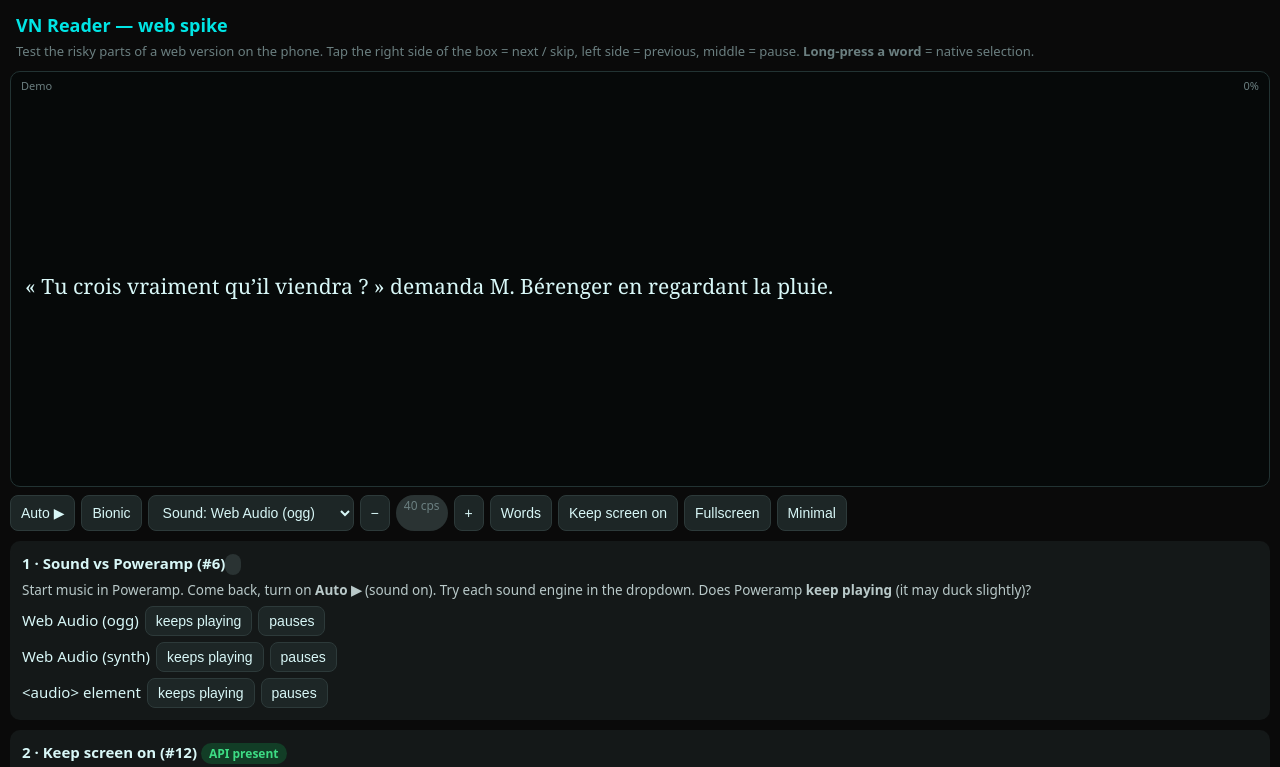
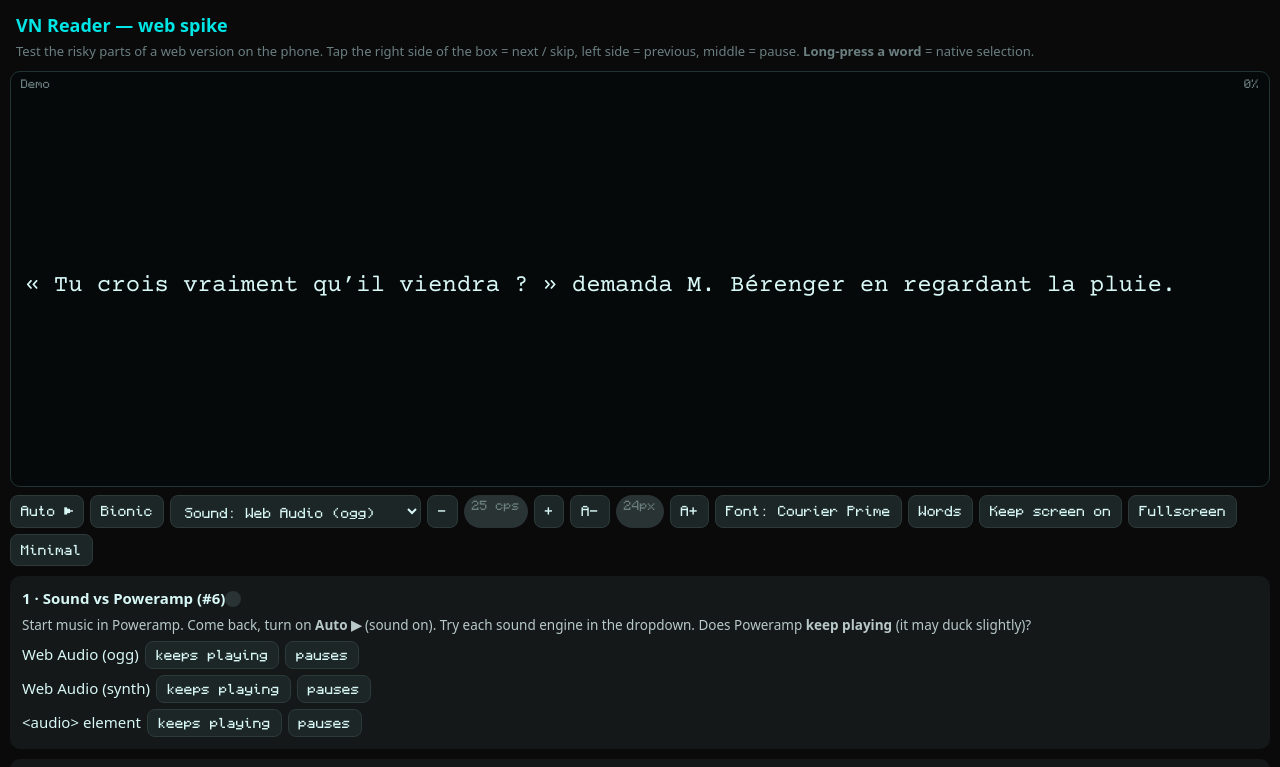
Before and after one commit to reyesvictor/my-vn-reader-web-app, a plain HTML site: page spike/index.html in a window 1280 px wide. Shown: the top 767 px of the page. Drawn offline with Linux system fonts and the light colour scheme.

Commit message:
feat(spike): owner defaults, self-hosted fonts, font size control
- defaults: 25 cps, Courier Prime 24px, line height 1.5, left aligned
- menu + status bar in Monocraft; A-/A+ font size; font cycle
- settings persisted in localStorage; fonts cached by the service worker

Co-Authored-By: Claude Opus 5.5 <noreply@anthropic.com>

```diff
--- a/spike/index.html
+++ b/spike/index.html
@@ -8,7 +8,12 @@
 <link rel="icon" href="icon-192.png">
 <title>VN Reader — web spike</title>
 <style>
-  :root { --bg:#0a0a0a; --fg:#d8f7f7; --accent:#00e5e5; --dim:#6b7f80; --card:#141818; --ok:#3ddc84; --ko:#ff5c5c; --warn:#ffb000; }
+  @font-face { font-family:'Courier Prime'; src:url(../fonts/CourierPrime-Regular.ttf); font-display:swap; }
+  @font-face { font-family:'Courier Prime'; src:url(../fonts/CourierPrime-Bold.ttf); font-weight:700; font-display:swap; }
+  @font-face { font-family:'Courier Prime'; src:url(../fonts/CourierPrime-Italic.ttf); font-style:italic; font-display:swap; }
+  @font-face { font-family:'Monocraft'; src:url(../fonts/Monocraft.ttf); font-display:swap; }
+  @font-face { font-family:'Monocraft'; src:url(../fonts/Monocraft-Bold.ttf); font-weight:700; font-display:swap; }
+  :root { --read-font:'Courier Prime', 'Courier New', monospace; --read-size:24px; --read-lh:1.5; --read-align:left; --ui-font:'Monocraft', monospace; --bg:#0a0a0a; --fg:#d8f7f7; --accent:#00e5e5; --dim:#6b7f80; --card:#141818; --ok:#3ddc84; --ko:#ff5c5c; --warn:#ffb000; }
   * { box-sizing: border-box; }
   html, body { margin:0; background:var(--bg); color:var(--fg); font:15px/1.45 system-ui, sans-serif; }
   body { padding: env(safe-area-inset-top) 0 40px; }
@@ -18,9 +23,9 @@
 
   /* Reader demo */
   #reader { position:relative; height:52vh; margin:0 10px; border:1px solid #233; border-radius:10px; background:#060909; overflow:hidden; }
-  #hud { position:absolute; top:6px; left:10px; right:10px; display:flex; justify-content:space-between; font-size:11px; color:var(--dim); pointer-events:none; }
+  #hud { position:absolute; top:6px; left:10px; right:10px; display:flex; justify-content:space-between; font:11px var(--ui-font); color:var(--dim); pointer-events:none; }
   #textBox { position:absolute; inset:26px 14px 12px; overflow-y:auto; display:flex; flex-direction:column; }
-  #text { margin:auto 0; font:21px/1.55 Georgia, serif; white-space:pre-wrap; -webkit-user-select:text; user-select:text; }
+  #text { margin:auto 0; font-family:var(--read-font); font-size:var(--read-size); line-height:var(--read-lh); text-align:var(--read-align); white-space:pre-wrap; -webkit-user-select:text; user-select:text; }
   #text .h { visibility:hidden; }            /* not yet typed: keeps layout stable */
   #text b { font-weight:700; }
   #pauseIcon { position:absolute; inset:0; display:none; align-items:center; justify-content:center; font-size:64px; opacity:.25; pointer-events:none; }
@@ -29,7 +34,8 @@
   body.minimal #hud, body.minimal #chBar { display:none; }
 
   .controls { display:flex; flex-wrap:wrap; gap:6px; margin:8px 10px; }
-  button, select, label.btn { background:#1d2626; color:var(--fg); border:1px solid #2d3a3a; border-radius:8px; padding:8px 10px; font-size:14px; }
+  button, select, label.btn { background:#1d2626; color:var(--fg); border:1px solid #2d3a3a; border-radius:8px; padding:8px 10px; font:13px var(--ui-font); }
+  .pill { font-family:var(--ui-font); }
   button.on { background:#004d4d; border-color:var(--accent); }
   .grow { flex:1; }
 
@@ -73,7 +79,9 @@
     <option value="html">Sound: &lt;audio&gt; element</option>
     <option value="off">Sound: off</option>
   </select>
-  <button id="btnCpsDown">−</button><span id="cps" class="pill">40 cps</span><button id="btnCpsUp">+</button>
+  <button id="btnCpsDown">−</button><span id="cps" class="pill">25 cps</span><button id="btnCpsUp">+</button>
+  <button id="btnSizeDown">A−</button><span id="size" class="pill">24px</span><button id="btnSizeUp">A+</button>
+  <button id="btnFont">Font</button>
   <button id="btnWords">Words</button>
   <button id="btnWake">Keep screen on</button>
   <button id="btnFull">Fullscreen</button>
@@ -167,7 +175,20 @@ let book = {
 };
 
 // ---------- Settings ----------
-const S = { cps: 40, bionic: false, auto: false, sound: 'webaudio', blipEvery: 2, holdBase: 900, holdPerChar: 35, wakeAuto: true };
+const DEFAULTS = { cps: 25, fontSize: 24, lineHeight: 1.5, font: 'Courier Prime', align: 'left', bionic: false, sound: 'webaudio', blipEvery: 2, holdBase: 900, holdPerChar: 35, wakeAuto: true };
+const FONTS = { 'Courier Prime': "'Courier Prime', 'Courier New', monospace", 'Monocraft': "'Monocraft', monospace", 'Serif': 'Georgia, serif' };
+const S = { ...DEFAULTS, ...JSON.parse(localStorage.getItem('vn-spike-settings') || '{}'), auto: false };
+const save = () => { const { auto, ...keep } = S; localStorage.setItem('vn-spike-settings', JSON.stringify(keep)); };
+function applyLook() {
+  const st = document.documentElement.style;
+  st.setProperty('--read-font', FONTS[S.font] || FONTS['Courier Prime']);
+  st.setProperty('--read-size', S.fontSize + 'px');
+  st.setProperty('--read-lh', S.lineHeight);
+  st.setProperty('--read-align', S.align);
+  $('#size').textContent = S.fontSize + 'px'; $('#btnFont').textContent = 'Font: ' + S.font;
+  toggle($('#btnBionic'), S.bionic); $('#selSound').value = S.sound;
+  save();
+}
 
 // ---------- Audio ----------
 let ctx = null, blipBuf = null, htmlPool = [], htmlIdx = 0;
@@ -270,9 +291,12 @@ $('#reader').addEventListener('click', e => {
 // ---------- Controls ----------
 const toggle = (btn, on) => btn.classList.toggle('on', on);
 $('#btnAuto').onclick = e => { ensureAudio(); S.auto = !S.auto; toggle(e.currentTarget, S.auto); if (S.auto) { if (S.wakeAuto) wake(true); setPaused(false); if (R.state === 'holding') hold(); else if (R.state === 'done' || R.state === 'idle') startSentence(R.idx); } };
-$('#btnBionic').onclick = e => { S.bionic = !S.bionic; toggle(e.currentTarget, S.bionic); const shown = R.shown, st = R.state; render(); R.chars.slice(0, shown).forEach(c => c.className = ''); R.shown = shown; R.state = st; };
-$('#selSound').onchange = e => { S.sound = e.target.value; ensureAudio().then(blip); };
-const setCps = v => { S.cps = Math.max(5, Math.min(150, v)); $('#cps').textContent = S.cps + ' cps'; };
+$('#btnBionic').onclick = e => { S.bionic = !S.bionic; toggle(e.currentTarget, S.bionic); save(); const shown = R.shown, st = R.state; render(); R.chars.slice(0, shown).forEach(c => c.className = ''); R.shown = shown; R.state = st; };
+$('#selSound').onchange = e => { S.sound = e.target.value; save(); ensureAudio().then(blip); };
+const setCps = v => { S.cps = Math.max(5, Math.min(150, v)); $('#cps').textContent = S.cps + ' cps'; save(); };
+$('#btnSizeDown').onclick = () => { S.fontSize = Math.max(14, S.fontSize - 2); applyLook(); };
+$('#btnSizeUp').onclick = () => { S.fontSize = Math.min(44, S.fontSize + 2); applyLook(); };
+$('#btnFont').onclick = () => { const k = Object.keys(FONTS); S.font = k[(k.indexOf(S.font) + 1) % k.length]; applyLook(); };
 $('#btnCpsDown').onclick = () => setCps(S.cps - 5);   // step 5 (#19)
 $('#btnCpsUp').onclick = () => setCps(S.cps + 5);
 
@@ -422,7 +446,7 @@ $('#btnReport').onclick = async () => {
 };
 
 // ---------- Boot ----------
-setCps(S.cps); envInfo(); startSentence(0);
+applyLook(); setCps(S.cps); envInfo(); startSentence(0);
 if ('serviceWorker' in navigator && isSecureContext) navigator.serviceWorker.register('sw.js').catch(() => {});
 </script>
 </body>
--- a/spike/sw.js
+++ b/spike/sw.js
@@ -1,6 +1,7 @@
 // Minimal offline cache so the spike can be "installed" and tested offline.
-const CACHE = 'vn-spike-v1';
-const FILES = ['./', './index.html', './manifest.webmanifest', './sfx/blip_high.ogg', './icon-192.png', './icon-512.png'];
+const CACHE = 'vn-spike-v2';
+const FILES = ['./', './index.html', './manifest.webmanifest', './sfx/blip_high.ogg', './icon-192.png', './icon-512.png',
+  '../fonts/CourierPrime-Regular.ttf', '../fonts/CourierPrime-Bold.ttf', '../fonts/CourierPrime-Italic.ttf', '../fonts/Monocraft.ttf', '../fonts/Monocraft-Bold.ttf'];
 
 self.addEventListener('install', e => {
   e.waitUntil(caches.open(CACHE).then(c => c.addAll(FILES)).then(() => self.skipWaiting()));
```
Also changed, not shown: fonts/CourierPrime-Bold.ttf (added), fonts/CourierPrime-Italic.ttf (added), fonts/CourierPrime-Regular.ttf (added), fonts/LICENSES.md (added), fonts/Monocraft-Bold.ttf (added), fonts/Monocraft.ttf (added).
